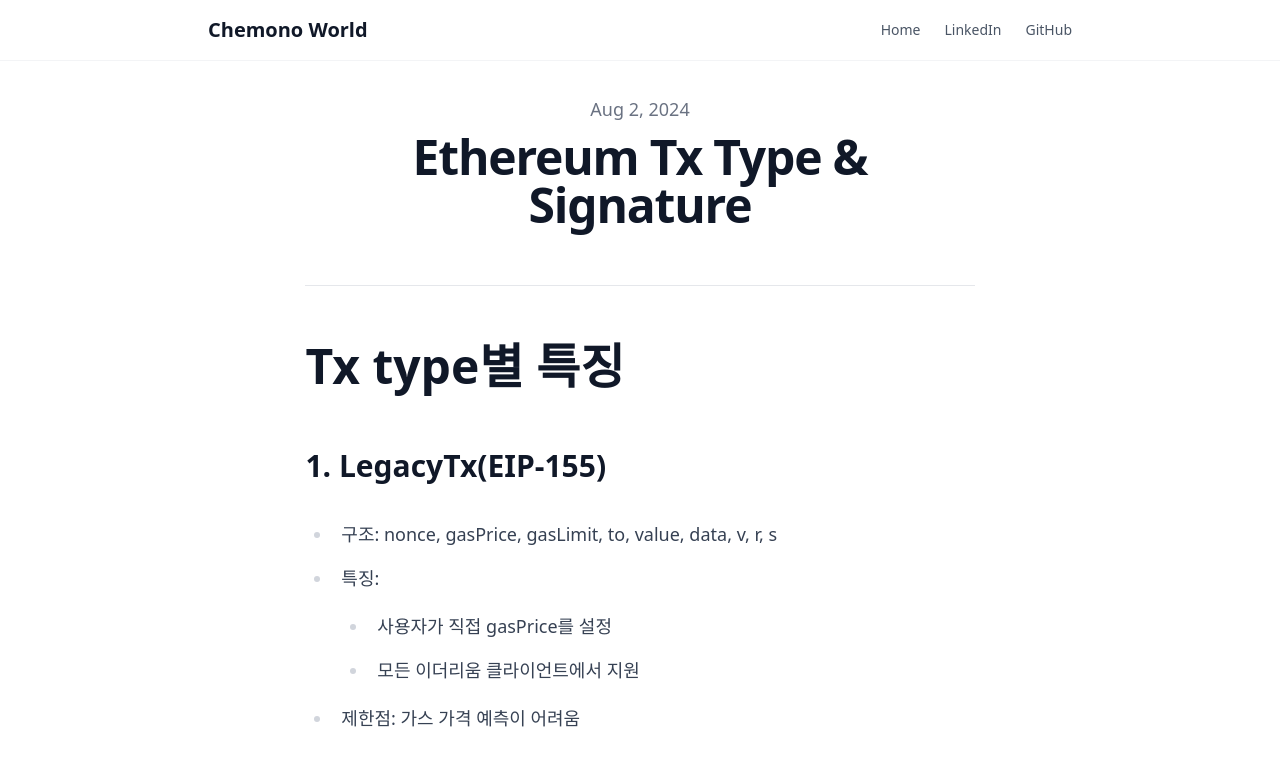
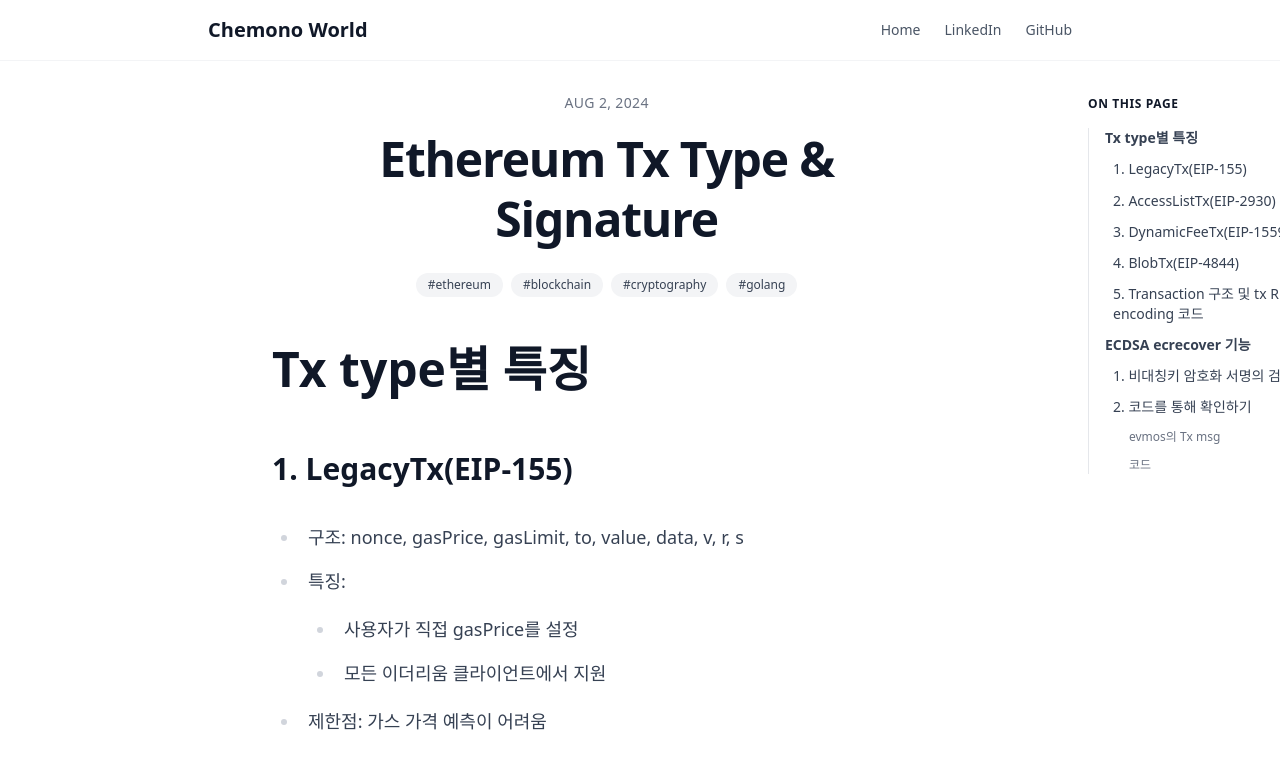
Before and after one commit to chemonoworld/chemonoworld.github.io, an Astro site: page /blog/ethereum-tx-signature in a window 1280 px wide. Shown: the top 763 px of the page. Built offline with nearby package versions, Linux system fonts and the light colour scheme; Astro itself is replaced by a stand-in of ours; some packages are replaced by stand-ins of ours.

Commit message:
feat: Add a sticky table of contents sidebar and tag display to blog posts.

```diff
--- a/src/layouts/BlogPost.astro
+++ b/src/layouts/BlogPost.astro
@@ -1,12 +1,17 @@
 ---
-import type { CollectionEntry } from 'astro:content';
-import BaseHead from '../components/BaseHead.astro';
-import Header from '../components/Header.astro';
-import Footer from '../components/Footer.astro';
+import type { CollectionEntry } from "astro:content";
+import BaseHead from "../components/BaseHead.astro";
+import Header from "../components/Header.astro";
+import Footer from "../components/Footer.astro";
 
-type Props = CollectionEntry<'blog'>['data'];
+import type { MarkdownHeading } from "astro";
 
-const { title, description, pubDate, updatedDate, heroImage } = Astro.props;
+type Props = CollectionEntry<"blog">["data"] & {
+	headings: MarkdownHeading[];
+};
+
+const { title, description, pubDate, updatedDate, heroImage, headings, tags } =
+	Astro.props;
 ---
 
 <html lang="en" class="h-full">
@@ -16,37 +21,103 @@ const { title, description, pubDate, updatedDate, heroImage } = Astro.props;
 
 	<body class="h-full flex flex-col bg-white text-gray-900 antialiased">
 		<Header />
-		<main class="flex-1 w-full max-w-4xl mx-auto px-4 py-8">
-			<article class="prose prose-lg prose-blue mx-auto">
-				<div class="mb-8 text-center">
-					{heroImage && <img width={1020} height={510} src={heroImage} alt="" class="rounded-xl shadow-lg mb-6" />}
-					<div class="text-gray-500 mb-2">
-                        <time datetime={pubDate.toISOString()}>
-                            {pubDate.toLocaleDateString('en-us', {
-                                year: 'numeric',
-                                month: 'short',
-                                day: 'numeric',
-                            })}
-                        </time>
+		<main class="w-full max-w-3xl mx-auto px-4 py-8 relative">
+			<article class="prose prose-lg prose-blue w-full">
+				<div class="mb-12 text-center">
+					<div
+						class="text-gray-500 mb-4 text-sm font-medium tracking-wide uppercase"
+					>
+						<time datetime={pubDate.toISOString()}>
+							{
+								pubDate.toLocaleDateString("en-us", {
+									year: "numeric",
+									month: "short",
+									day: "numeric",
+								})
+							}
+						</time>
 						{
 							updatedDate && (
-								<div class="italic">
-									Last updated on <time datetime={updatedDate.toISOString()}>
-                                        {updatedDate.toLocaleDateString('en-us', {
-                                            year: 'numeric',
-                                            month: 'short',
-                                            day: 'numeric',
-                                        })}
-                                    </time>
-								</div>
+								<span class="ml-2 pl-2 border-l border-gray-300 italic normal-case tracking-normal text-gray-400">
+									Updated:{" "}
+									<time datetime={updatedDate.toISOString()}>
+										{updatedDate.toLocaleDateString(
+											"en-us",
+											{
+												year: "numeric",
+												month: "short",
+												day: "numeric",
+											},
+										)}
+									</time>
+								</span>
 							)
 						}
 					</div>
-					<h1 class="text-4xl font-bold tracking-tight text-gray-900 sm:text-5xl mb-4">{title}</h1>
-					<hr class="border-gray-200" />
+					<h1
+						class="text-4xl font-extrabold tracking-tight text-gray-900 sm:text-5xl mb-6 leading-tight"
+					>
+						{title}
+					</h1>
+					{
+						tags && (
+							<div class="flex flex-wrap justify-center gap-2 mb-8">
+								{tags.map((tag: string) => (
+									<span class="px-3 py-1 bg-gray-100 text-gray-700 rounded-full text-xs font-medium hover:bg-gray-200 transition-colors cursor-default">
+										#{tag}
+									</span>
+								))}
+							</div>
+						)
+					}
+					{
+						heroImage && (
+							<img
+								width={1020}
+								height={510}
+								src={heroImage}
+								alt=""
+								class="rounded-xl shadow-lg w-full object-cover aspect-[2/1]"
+							/>
+						)
+					}
 				</div>
 				<slot />
 			</article>
+			<aside
+				class="hidden xl:block absolute left-full top-0 ml-16 h-full"
+			>
+				<div class="sticky top-24 w-64">
+					<h2
+						class="font-bold text-gray-900 mb-4 text-xs uppercase tracking-wider text-gray-400"
+					>
+						On This Page
+					</h2>
+					<ul class="space-y-3 text-sm border-l border-gray-200">
+						{
+							headings.map((heading) => (
+								<li
+									class={`
+                                ${heading.depth === 1 ? "pl-4 text-sm font-semibold text-gray-900" : ""}
+                                ${heading.depth === 2 ? "pl-6 text-sm" : ""}
+                                ${heading.depth === 3 ? "pl-10 text-xs" : ""}
+                                ${heading.depth > 3 ? "pl-12 text-xs" : ""}
+                            `}
+								>
+									<a
+										href={`#${heading.slug}`}
+										class={`block transition-colors duration-200 leading-snug
+                                            ${heading.depth <= 2 ? "text-gray-700 hover:text-gray-900 group-hover:text-blue-600" : "text-gray-500 hover:text-gray-800"}
+                                        `}
+									>
+										{heading.text}
+									</a>
+								</li>
+							))
+						}
+					</ul>
+				</div>
+			</aside>
 		</main>
 		<Footer />
 	</body>
--- a/src/pages/blog/[...slug].astro
+++ b/src/pages/blog/[...slug].astro
@@ -1,20 +1,20 @@
 ---
-import { type CollectionEntry, getCollection } from 'astro:content';
-import BlogPost from '../../layouts/BlogPost.astro';
+import { type CollectionEntry, getCollection } from "astro:content";
+import BlogPost from "../../layouts/BlogPost.astro";
 
 export async function getStaticPaths() {
-	const posts = await getCollection('blog');
+	const posts = await getCollection("blog");
 	return posts.map((post) => ({
 		params: { slug: post.slug },
 		props: post,
 	}));
 }
-type Props = CollectionEntry<'blog'>;
+type Props = CollectionEntry<"blog">;
 
 const post = Astro.props;
-const { Content } = await post.render();
+const { Content, headings } = await post.render();
 ---
 
-<BlogPost {...post.data}>
+<BlogPost {...post.data} headings={headings}>
 	<Content />
 </BlogPost>
```
